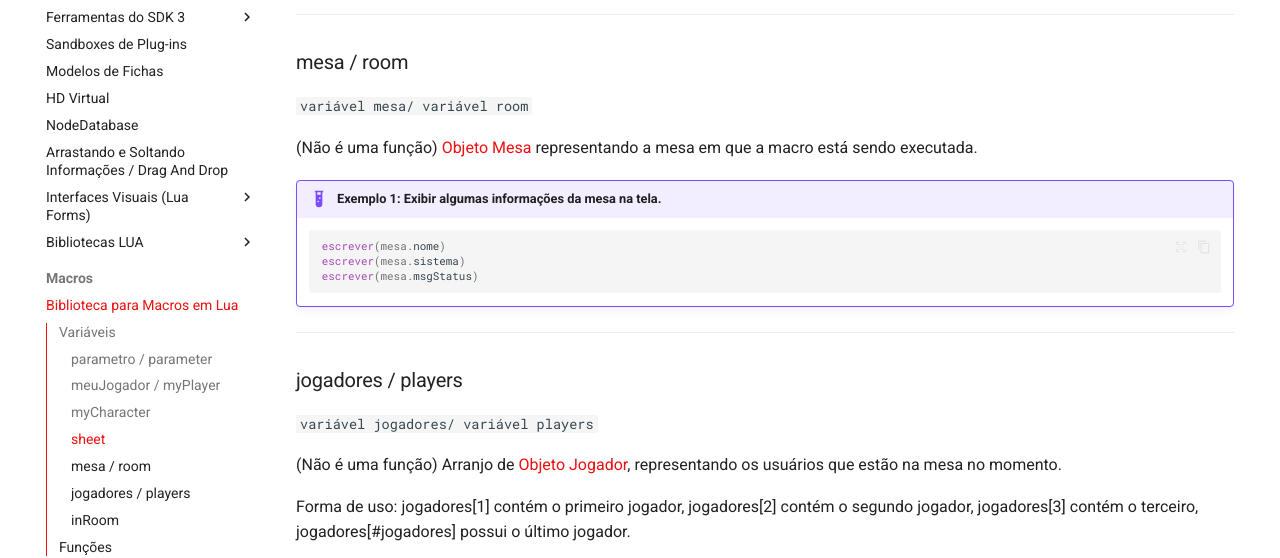
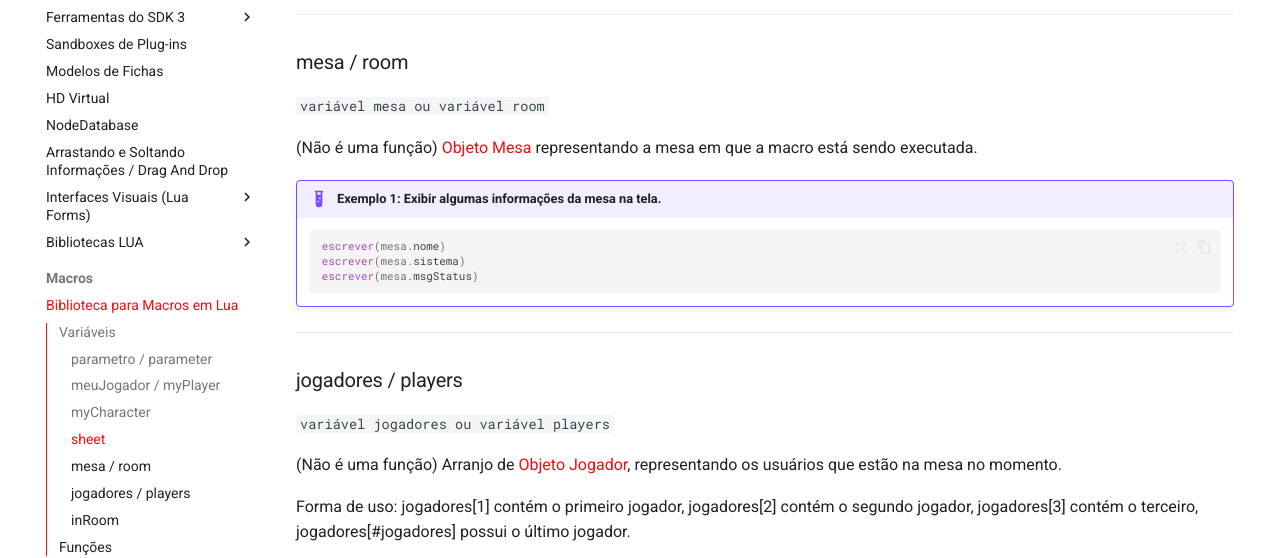
Before and after one commit to Krampus-update/firecast-doc-teste, an MkDocs documentation site: the page built from docs/BibliotecaparaMacrosemLua.md, in a window 1280 px wide and 900 px high, scrolled down 2154 px. Shown: the part 163-721 px from the top of the window. Built offline with MkDocs 1.6.1 and Material for MkDocs 9.7.7, drawn with Linux system fonts in a browser that asks for light colours; comment, search, counter and statistics services are not loaded; some of the changed text lies outside the part shown.

Commit message:
corrindo algumas paradas

```diff
--- a/docs/BibliotecaparaMacrosemLua.md
+++ b/docs/BibliotecaparaMacrosemLua.md
@@ -51,7 +51,7 @@
 ---
 
 ### meuJogador / myPlayer
-`variável meuJogador/ variável myPlayer`
+`variável meuJogador ou variável myPlayer`
 
 (Não é uma função)
 [objeto Jogador](ObjetoJogador.md) representando o usuário da macro naquela mesa.
@@ -105,7 +105,7 @@
 ---
 
 ### mesa / room
-`variável mesa/ variável room`
+`variável mesa ou variável room`
 
 (Não é uma função)
 [Objeto Mesa](ObjetoMesa.md) representando a mesa em que a macro está sendo executada.
@@ -120,7 +120,7 @@
 ---
 
 ### jogadores / players
-`variável jogadores/ variável players`
+`variável jogadores ou variável players`
 
 (Não é uma função)
 Arranjo de [Objeto Jogador](ObjetoJogador.md), representando os usuários que estão na mesa no momento.
```
